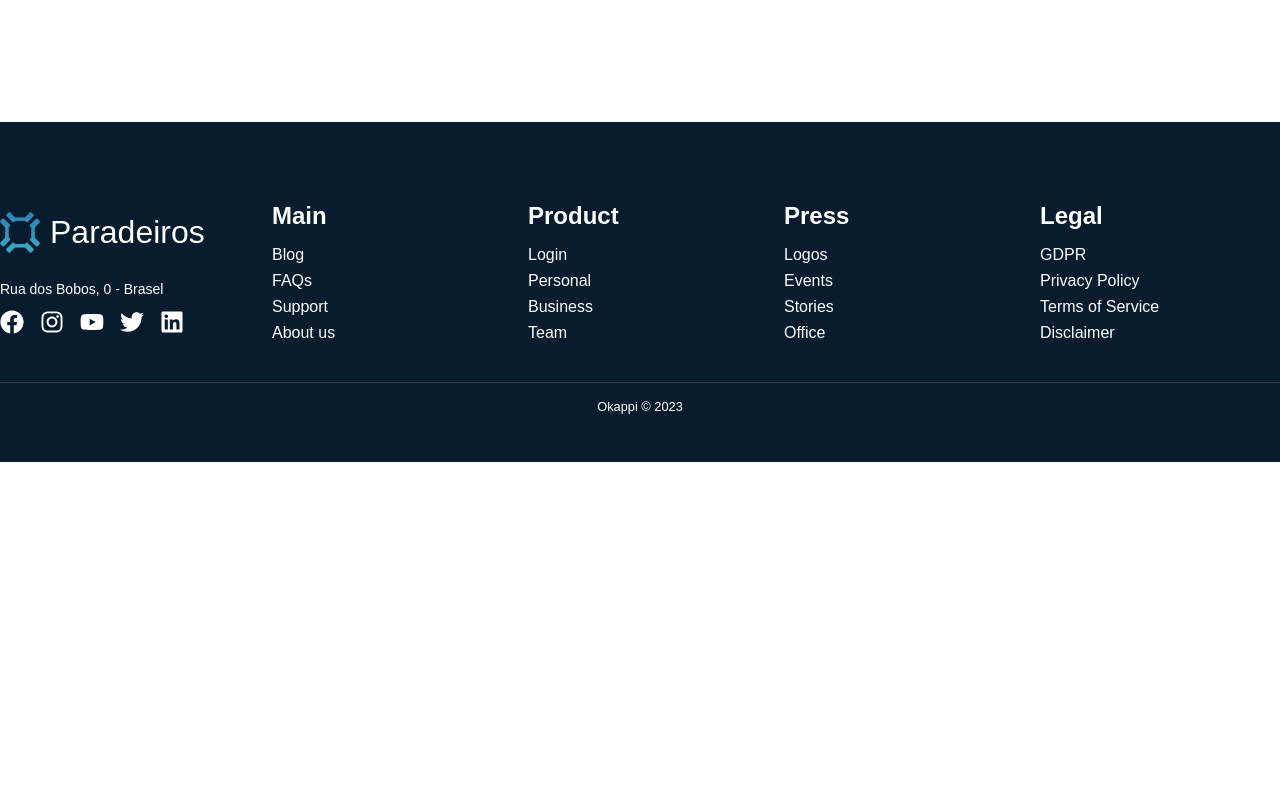
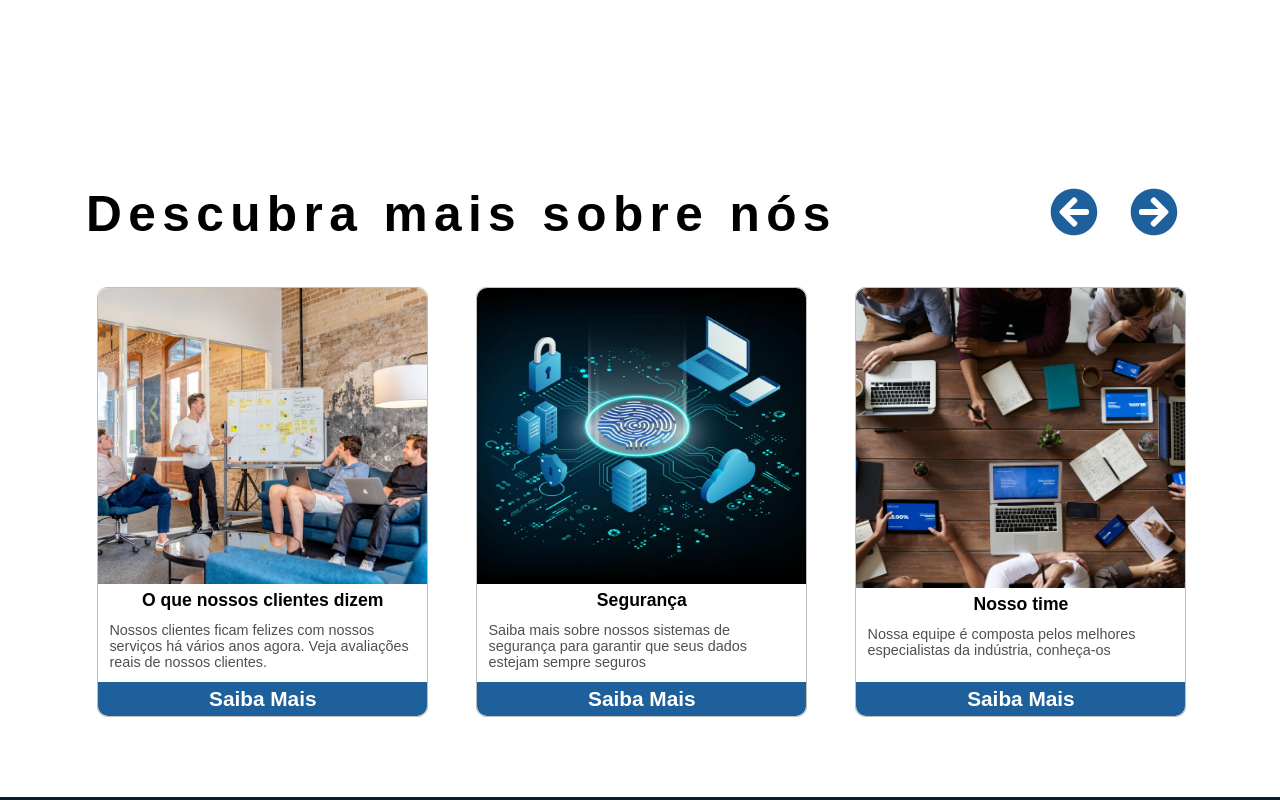
Before and after one commit to vasconceloscezar/okappi-first-class, a React (Create React App) app: page / in a window 1280 px wide. Shown: the part 3600-4400 px from the top of the page. Before the commit the page ends 4062 px from the top, so only its background shows below. Built offline with nearby package versions, Linux system fonts and the light colour scheme; grey boxes are pictures that could not be loaded.

Commit message:
feat: add carousel component

```diff
--- /dev/null
+++ b/src/components/Carousel/CarouselStyles.js
@@ -0,0 +1,79 @@
+import styled from 'styled-components';
+import { Row } from '../../globalStyles';
+import Slider from 'react-slick';
+
+export const CarouselImage = styled.img`
+	width: 100%;
+	height: 300px;
+	border-radius: 10px 10px 0 0;
+	object-fit: cover;
+	vertical-align: middle;
+`;
+
+export const ImageWrapper = styled.div`
+	width: 90%;
+	display: flex !important;
+	justify-content: center;
+	flex-direction: column;
+	align-items: center;
+	border-radius: 10px;
+	outline: none;
+	height: 430px;
+
+	@media screen and (min-width: 440px) {
+		border: 1px solid #bebebe;
+	}
+`;
+
+export const ButtonContainer = styled(Row)`
+	& svg {
+		margin: 0 1rem;
+		cursor: pointer;
+	}
+
+	& svg:hover {
+		opacity: 0.7;
+		transition: opacity 0.2s ease-in;
+	}
+	@media screen and (max-width: 960px) {
+		margin: 0 auto;
+	}
+`;
+
+export const ReviewSlider = styled(Slider)`
+	width: 100%;
+
+	.slick-track {
+		display: flex;
+		padding: 30px;
+		gap: 3rem;
+	}
+	.slick-slide {
+		display: flex;
+		justify-content: center;
+		margin-bottom: 1;
+		outline: none;
+	}
+
+	.slick-list {
+		overflow: hidden;
+	}
+`;
+
+export const CardButton = styled.button`
+	background-color: #1d609c;
+	font-size: 1.3rem;
+	padding: 5px 10px;
+	color: #fff;
+	cursor: pointer;
+	width: 100%;
+	font-weight: 600;
+	margin: auto 0 0 0;
+	border: none;
+	border-radius: 0 0 10px 10px;
+
+	&:hover {
+		background-color: #112f4a;
+		transition: background-color 0.2s ease-in;
+	}
+`;
--- /dev/null
+++ b/src/components/Carousel/index.jsx
@@ -0,0 +1,41 @@
+import React, { useState } from "react";
+import { FaArrowCircleLeft, FaArrowCircleRight } from "react-icons/fa";
+import { IconContext } from "react-icons";
+import { data, sliderSettings } from "../../data/CarouselData";
+import { Row, Heading, Section, TextWrapper } from "../../globalStyles";
+import { ButtonContainer, ReviewSlider, ImageWrapper, CarouselImage, CardButton } from "./CarouselStyles";
+
+export default function Carousel() {
+  const [sliderRef, setSliderRef] = useState(null);
+
+  return (
+    <Section margin="auto" maxWidth="1280px" padding="50px 70px" inverse>
+      <Row justify="space-between" margin="1rem" wrap="wrap">
+        <Heading width="auto" inverse>
+          Descubra mais sobre nós
+        </Heading>
+        <ButtonContainer>
+          <IconContext.Provider value={{ size: "3rem", color: "#1d609c" }}>
+            <FaArrowCircleLeft onClick={sliderRef?.slickPrev} />
+            <FaArrowCircleRight onClick={sliderRef?.slickNext} />
+          </IconContext.Provider>
+        </ButtonContainer>
+      </Row>
+
+      <ReviewSlider {...sliderSettings} ref={setSliderRef}>
+        {data.map((el, index) => (
+          <ImageWrapper key={index}>
+            <CarouselImage src={el.image} />
+            <TextWrapper size="1.1rem" margin="0.4rem 0 0" weight="bold">
+              {el.title}
+            </TextWrapper>
+            <TextWrapper size="0.9rem" margin="0.7rem" color="#4f4f4f">
+              {el.description}
+            </TextWrapper>
+            <CardButton>Saiba Mais</CardButton>
+          </ImageWrapper>
+        ))}
+      </ReviewSlider>
+    </Section>
+  );
+}
--- a/src/pages/Home.jsx
+++ b/src/pages/Home.jsx
@@ -1,3 +1,4 @@
+import Carousel from "../components/Carousel";
 import Content from "../components/Content";
 import Features from "../components/Features";
 import Hero from "../components/Hero";
@@ -11,6 +12,7 @@ export function Home() {
       <Content {...contentOne} />
       <Content {...contentTwo} />
       <Content {...contentThree} />
+      <Carousel />
     </>
   );
 }
```
